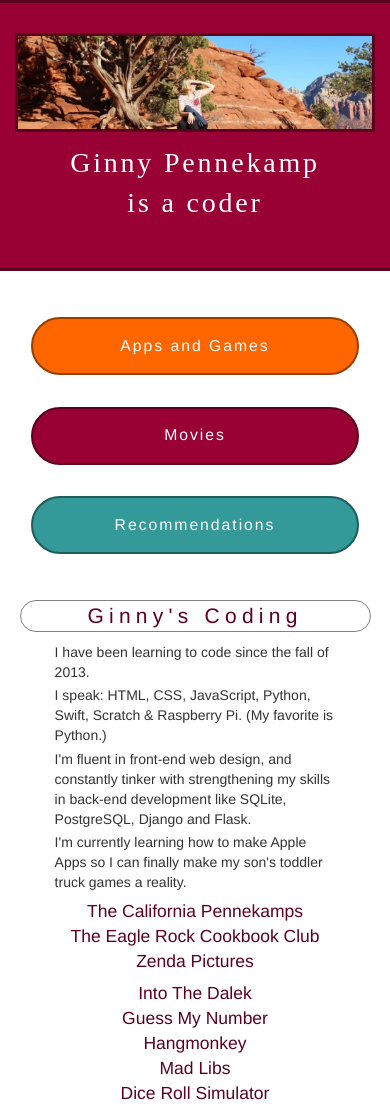
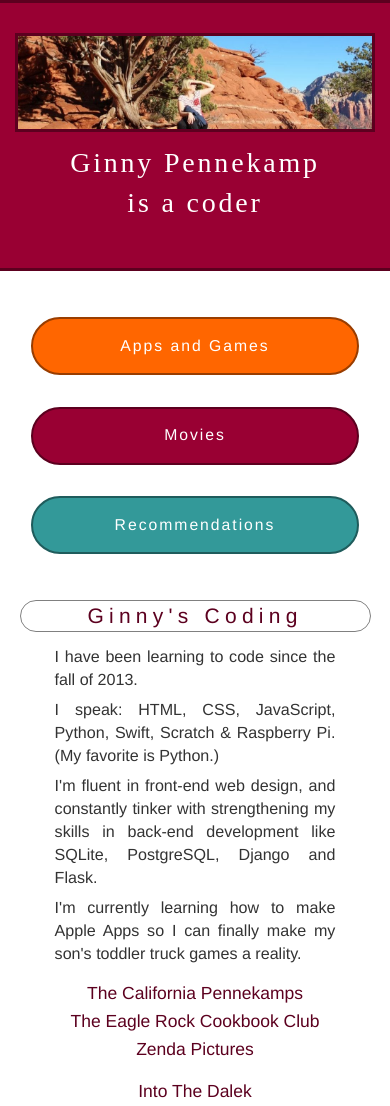
Before and after one commit to ginnypx1/PennekampWebsite, a plain HTML site: page ginny.html in a window 390 px wide. Shown: the top 1106 px of the page. Drawn offline with nearby package versions, Linux system fonts and the light colour scheme; files whose address does not match are found by name.

Commit message:
Fixed issues ginny responsive smallest devices

```diff
--- a/css/responsive.css
+++ b/css/responsive.css
@@ -90,8 +90,16 @@
 	/*Ginny fonts*/
 	.ginny-web p,
 	#ginny-movies p {
-	    font-size: 1em;
-	    margin: 1% 10%;
+	    font-size: 1.15em;
+	    margin: 0 10%;
+	    padding: 1% 0;
+	   text-align: justify;
+	}
+	.ginny-web ul {
+		padding: 1% 0;
+	}
+	.ginny-web li {
+		padding: 0.5% 0;
 	}
 	/*Ginny Movies*/
 	#ginny-movies {
@@ -100,6 +108,11 @@
 	#ginny-movies ul {
 		-webkit-flex-direction: row;
 		flex-direction: row;
+	}
+	#imdb-link {
+		height: 10em;
+		font-size: 0.80em;
+		margin: 0 auto;
 	}
 	/*Ginny Recs*/
 	#ginny-rec-section {
--- a/ginny.html
+++ b/ginny.html
@@ -47,9 +47,9 @@
       <!-- Ginny dev -->
       <section class="ginny-web" id="ginny-dev">
         <h2>Ginny's Coding</h2>
-        <p>I have been learning to code since the fall of 2013.<p>
+        <p>I have been learning to code since the fall of 2013.</p>
         <p>I speak: HTML, CSS, JavaScript, Python, Swift, Scratch &amp; Raspberry Pi. (My favorite is Python.)</p>
-        <p>I'm fluent in front-end web design, and constantly tinker with strengthening my skills in back-end development like SQLite, PostgreSQL, Django and Flask.<p>
+        <p>I'm fluent in front-end web design, and constantly tinker with strengthening my skills in back-end development like SQLite, PostgreSQL, Django and Flask.</p>
         <p>I'm currently learning how to make Apple Apps so I can finally make my son's toddler truck games a reality.</p>
 
         <ul>
```
